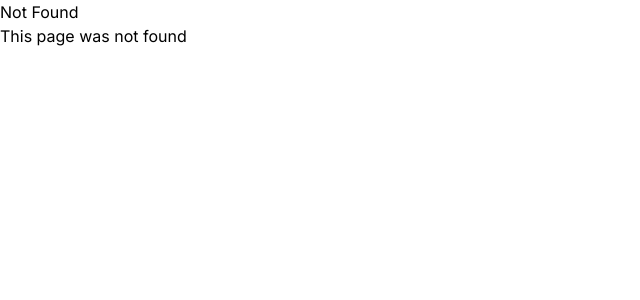
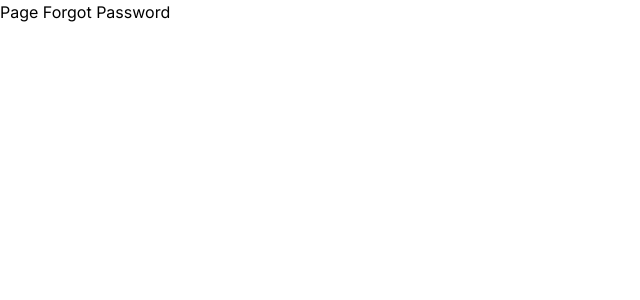
Before and after one commit to manuelbento19/next-advanced, a Next.js app: page /forgot-password in a window 1280 px wide. Before the commit this address had no page. Shown: the top 300 px of the page, without its empty margins (0-640 px from the left). Built offline with nearby package versions, Linux system fonts and the light colour scheme.

Commit message:
Route Groups

```diff
--- /dev/null
+++ b/src/app/(auth)/forgot-password/page.tsx
@@ -0,0 +1,9 @@
+export default function Page() {
+    return (
+      <main>
+        <h1>
+            Page Forgot Password
+        </h1>
+      </main>
+    );
+  }
--- /dev/null
+++ b/src/app/(auth)/login/page.tsx
@@ -0,0 +1,9 @@
+export default function Page() {
+    return (
+      <main>
+        <h1>
+            Page Login
+        </h1>
+      </main>
+    );
+  }
--- /dev/null
+++ b/src/app/(auth)/register/page.tsx
@@ -0,0 +1,9 @@
+export default function Page() {
+    return (
+      <main>
+        <h1>
+            Page Register
+        </h1>
+      </main>
+    );
+  }
```
